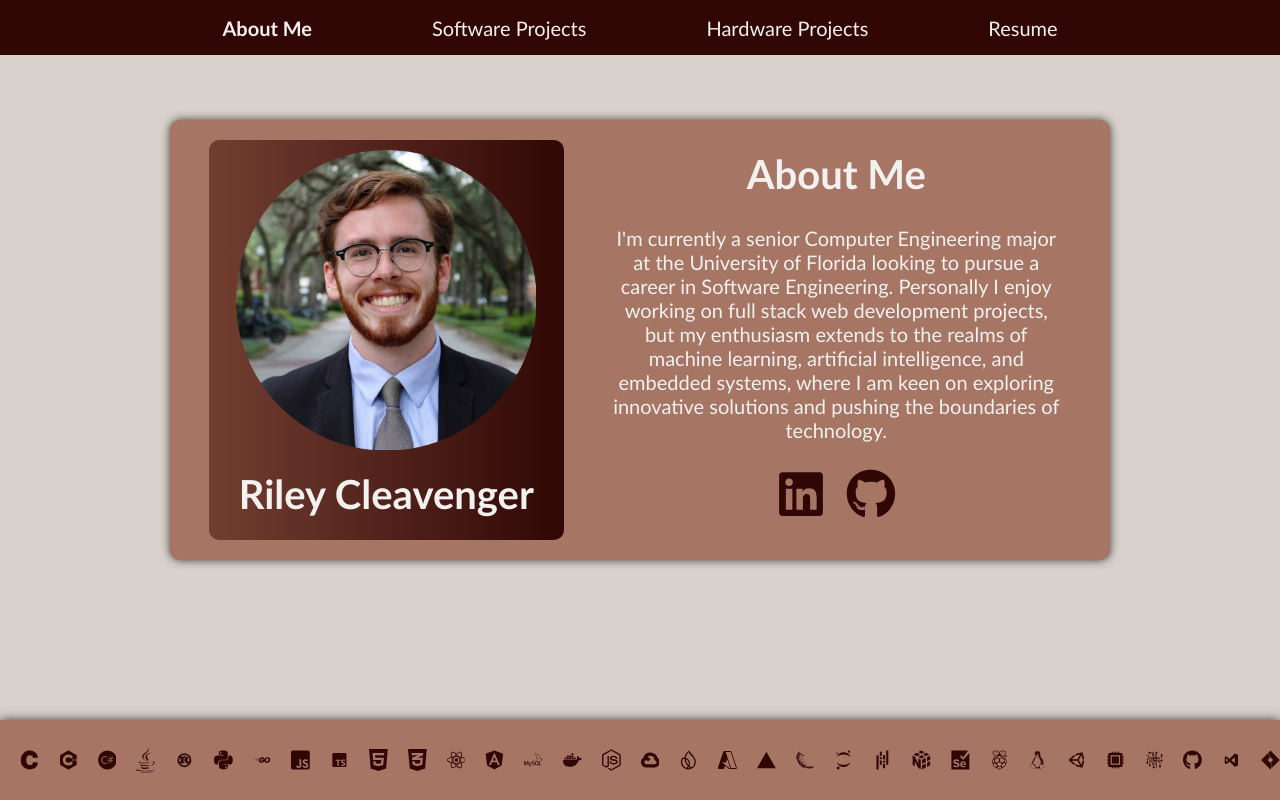
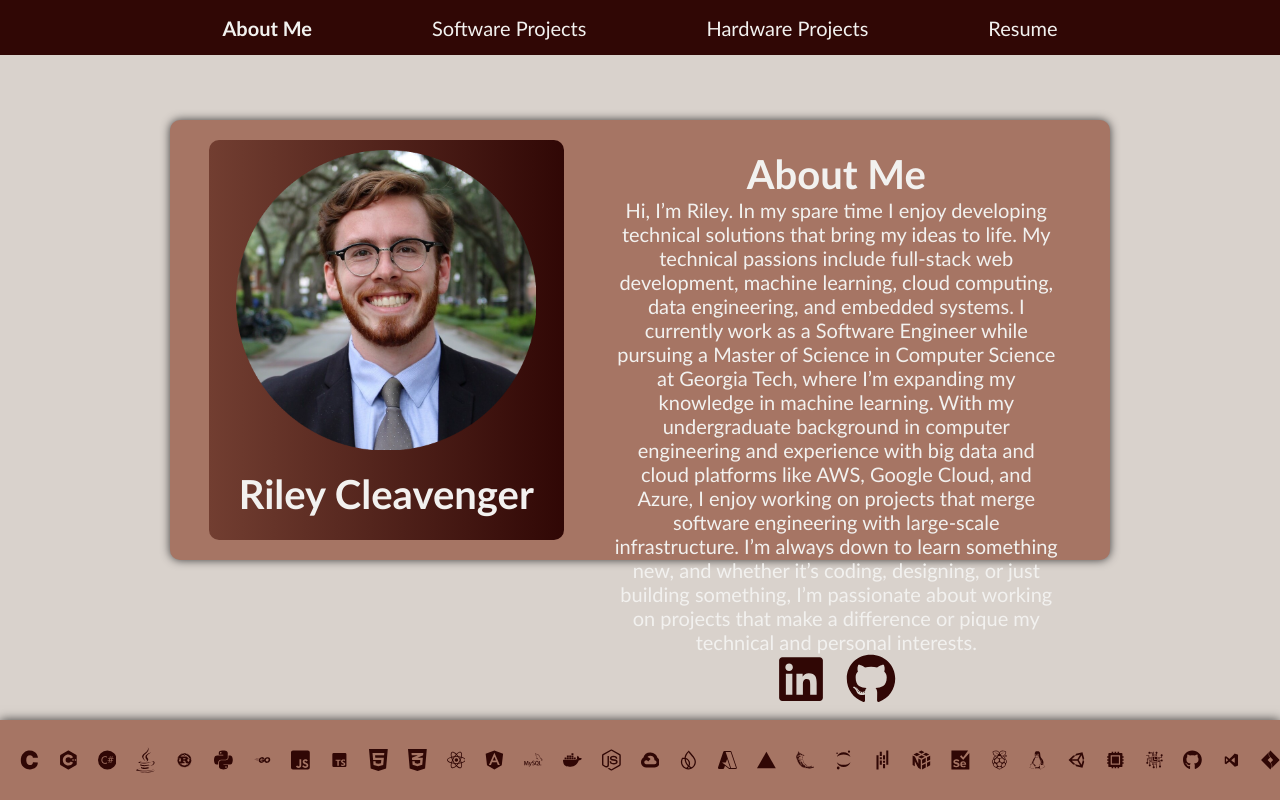
Before and after one commit to rileycleavenger/portfolio_v2, a React (Create React App) app in the folder riley-portfolio/: page / in a window 1280 px wide. Built offline with nearby package versions, Linux system fonts and the light colour scheme.

Commit message:
updated bio

```diff
--- a/riley-portfolio/src/components/about/about.tsx
+++ b/riley-portfolio/src/components/about/about.tsx
@@ -22,7 +22,7 @@ const About: React.FC = () => {
         </div>
         <div className="bio">
           <h1>About Me</h1>
-          <p>I'm currently a senior Computer Engineering major at the University of Florida looking to pursue a career in Software Engineering. Personally I enjoy working on full stack web development projects, but my enthusiasm extends to the realms of machine learning, artificial intelligence, and embedded systems, where I am keen on exploring innovative solutions and pushing the boundaries of technology.</p>
+          <p>Hi, I’m Riley. In my spare time I enjoy developing technical solutions that bring my ideas to life. My technical passions include full-stack web development, machine learning, cloud computing, data engineering, and embedded systems. I currently work as a Software Engineer while pursuing a Master of Science in Computer Science at Georgia Tech, where I’m expanding my knowledge in machine learning. With my undergraduate background in computer engineering and experience with big data and cloud platforms like AWS, Google Cloud, and Azure, I enjoy working on projects that merge software engineering with large-scale infrastructure. I’m always down to learn something new, and whether it’s coding, designing, or just building something, I’m passionate about working on projects that make a difference or pique my technical and personal interests.</p>
           <div className="socials">
             <a className="social-icon" href="https://www.linkedin.com/in/rileycleavenger/" target="_blank">
               <FaLinkedin />
```
